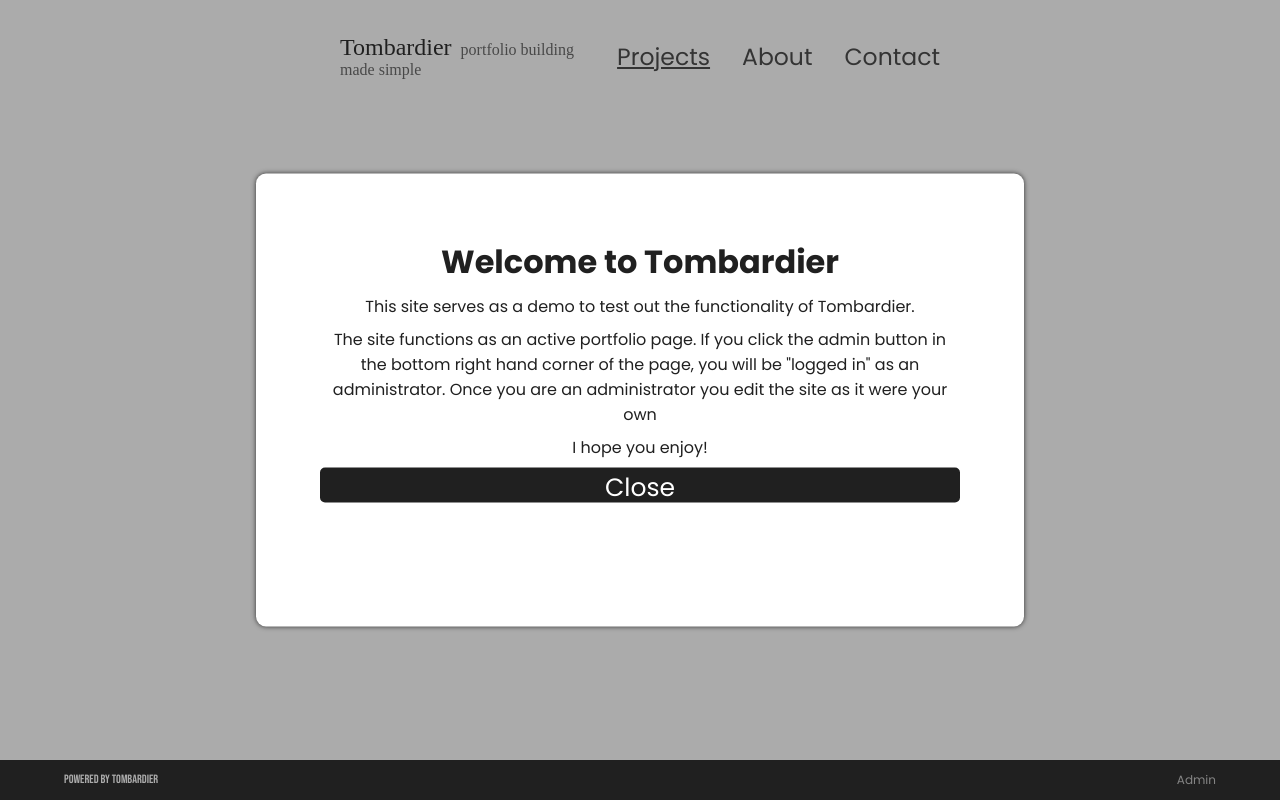
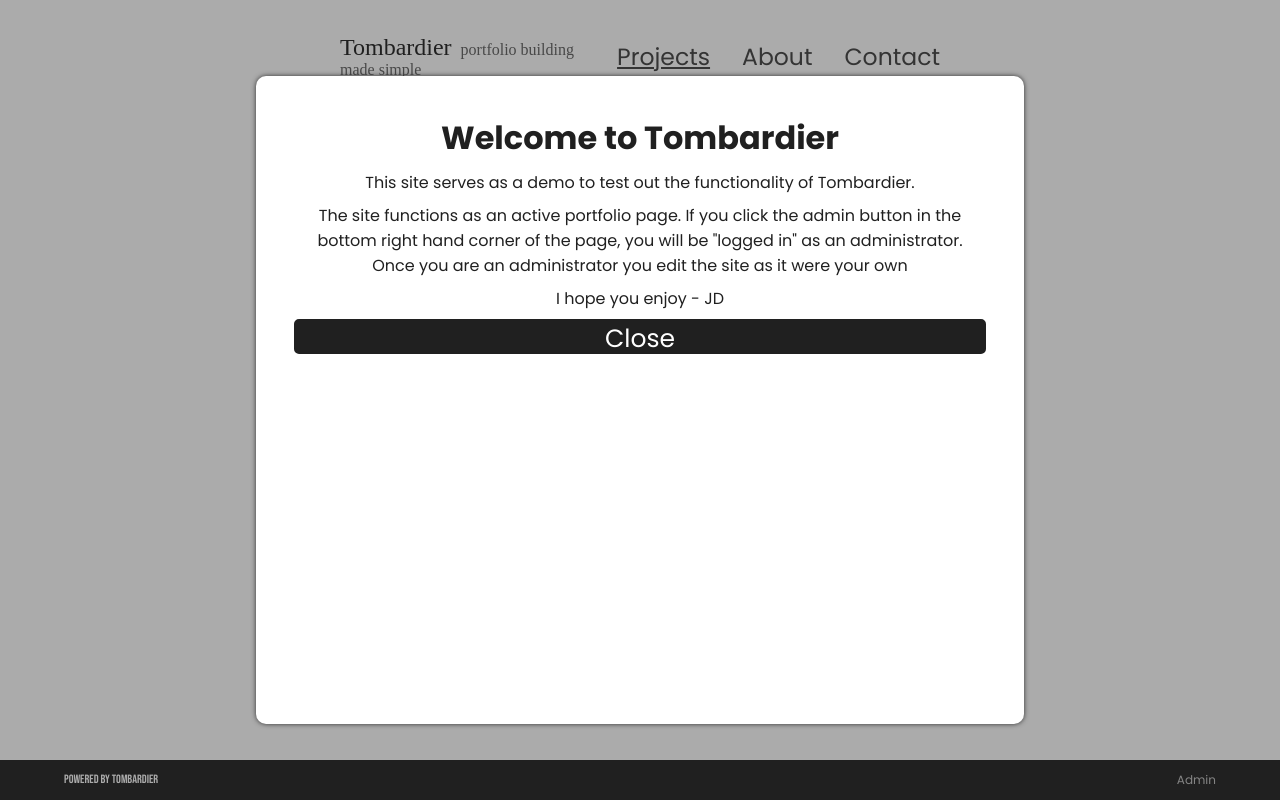
Before and after one commit to JDHofmann/tombardier-live-demo-frontend, a React (Create React App) app: page / in a window 1280 px wide. Built offline with nearby package versions, Linux system fonts and the light colour scheme; no server answers.

Commit message:
cannot tab out of modal

```diff
--- a/src/App.css
+++ b/src/App.css
@@ -249,13 +249,25 @@ select:-webkit-autofill:focus {
   transform: translate(-50%, -50%);
   width: 50%;
   min-width: 325px;
+  height: 65%;
+  min-height: 300px;
   /* height: 50%; */
-  min-height: 325px;
+  /* min-height: 450px; */
   background: #ffffff;
   box-shadow: 0 0 5px #303030;
   text-align: center;
   padding: 5%;
   z-index: 50;
+}
+
+.scrollable {
+  position: absolute;
+  top: 0;
+  left: 0;
+  padding: 5%;
+  width: 90%;
+  height: 90%;
+  overflow: auto;
 }
 
 .modal-overlay {
@@ -289,6 +301,7 @@ select:-webkit-autofill:focus {
   background: none;
   border: 2px solid #202020;
   transition: .3s;
+  margin-bottom: 2.5vh;
 }
 .infoModalBtn:hover, .infoModalBtn:focus {
   border-color: #202020;
--- a/src/components/InfoModal.js
+++ b/src/components/InfoModal.js
@@ -8,8 +8,13 @@ export default class InfoModal extends React.Component{
     }
 
     handleKeydown = (e) => {
-        if(e.keyCode === 27){
+        switch(e.keyCode){
+            case 27:
                 this.props.closeInfoModal()
+            case 9:
+                e.preventDefault()
+                // console.log(e)
+            default: break
         }
     }
 
@@ -23,15 +28,18 @@ export default class InfoModal extends React.Component{
                 aria-labelledby="dialog-title" aria-describedby="dialog-description"
                 onKeyDown={this.handleKeydown}
             >
+                <div className="scrollable">
+
                     <h1>Welcome to Tombardier</h1>
                     <p>This site serves as a demo to test out the functionality of Tombardier.</p>
                     <p>The site functions as an active portfolio page. If you click the admin button in the bottom right hand corner of the page, you will be "logged in" as an administrator. Once you are an administrator you edit the site as it were your own</p>
                     {/* <p>If you enjoy using it, and would like to set up a portfolio site for yourself, visit <a href="#">Tombardier Github</a> to fork and clone the repo for yourself.</p> */}
-                <p>I hope you enjoy!</p>
+                    <p>I hope you enjoy - JD</p>
                     <button
                         className="infoModalBtn"
                         onClick={this.props.closeInfoModal}
                     >Close</button>
+                </div>
             </div>
             <div  tabIndex="-1" className="modal-overlay"></div>
             </>
```
Lines whose indentation alone changed are shown as unchanged.
